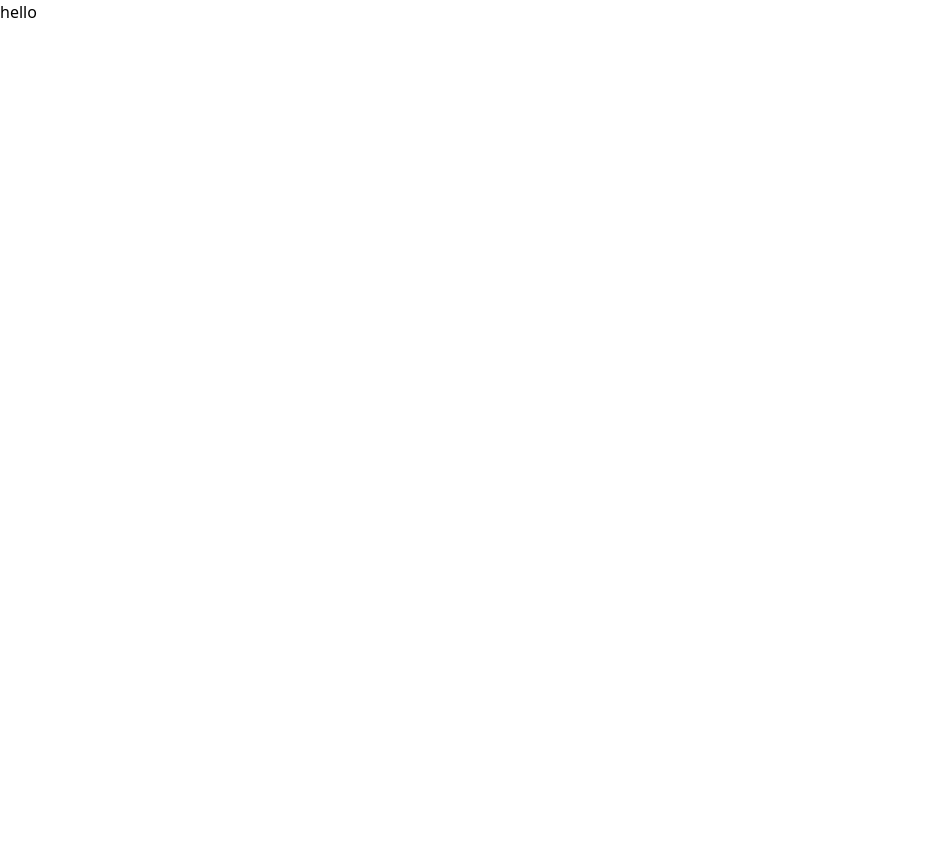
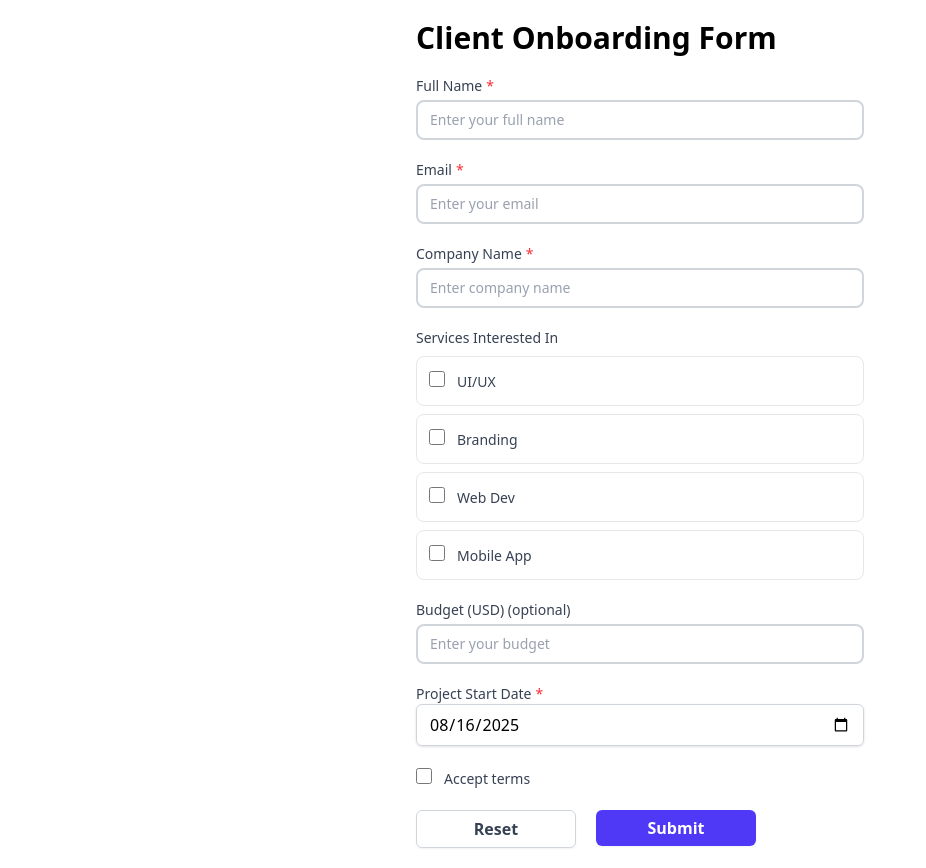
Before and after one commit to pragith98/client-onboarding-form-simple, a Next.js app: page / in a window 1280 px wide. Shown: the whole page, without its empty margins (0-926 px from the left). Before the commit the page ends 800 px from the top, so only its background shows below. Built offline with nearby package versions, Linux system fonts and the light colour scheme.

Commit message:
feat #1: Create client onboarding form ui in src/component

```diff
--- a/src/app/page.tsx
+++ b/src/app/page.tsx
@@ -1,8 +1,7 @@
+"use client";
+
+import ClientOnboardingForm from "@/components/ClientOnboardingForm";
 
 export default function Home() {
-  return (
-    <>
-      <h1>hello</h1>
-    </>
-  );
+  return <ClientOnboardingForm />;
 }
--- /dev/null
+++ b/src/components/ClientOnboardingForm.tsx
@@ -0,0 +1,196 @@
+import { OnboardingFormData, onboardingSchema } from "@/lib/onboarding.schema";
+import { zodResolver } from "@hookform/resolvers/zod";
+import React, { useEffect } from "react";
+import { useForm } from "react-hook-form";
+import TextField from "./TextField";
+import CheckboxGroup from "./CheckboxGroup";
+import DateField from "./DateField";
+import Checkbox from "./Checkbox";
+import { getTodayFormatted } from "@/utils/date.util";
+import Button, { ButtonType, ButtonVariant } from "./Button";
+import { clentServices } from "@/constants/client-services.constant";
+import { useRouter, useSearchParams } from "next/navigation";
+
+function ClientOnboardingForm() {
+  const router = useRouter();
+  const searchParams = useSearchParams();
+
+  const {
+    register,
+    handleSubmit,
+    formState: { errors },
+    watch,
+    setValue,
+    reset,
+  } = useForm<OnboardingFormData>({
+    resolver: zodResolver(onboardingSchema),
+    defaultValues: {
+      servicesInterestedIn: [],
+      projectStartDate: getTodayFormatted(),
+    },
+  });
+
+  useEffect(() => {
+    const params = new URLSearchParams(searchParams.toString());
+
+    // Set form values from query params if they exist
+    if (params.get("fullName")) {
+      setValue("fullName", params.get("fullName") || "");
+    }
+    if (params.get("email")) {
+      setValue("email", params.get("email") || "");
+    }
+    if (params.get("companyName")) {
+      setValue("companyName", params.get("companyName") || "");
+    }
+    if (params.get("budget")) {
+      setValue("budget", params.get("budget") || "");
+    }
+    if (params.get("projectStartDate")) {
+      setValue(
+        "projectStartDate",
+        params.get("projectStartDate") || getTodayFormatted()
+      );
+    }
+    if (params.get("acceptTerms")) {
+      setValue("acceptTerms", params.get("acceptTerms") === "true");
+    }
+    if (params.get("servicesInterestedIn")) {
+      const services = params.get("servicesInterestedIn")?.split(",") || [];
+      setValue("servicesInterestedIn", services);
+    }
+  }, [searchParams, setValue]);
+
+  const selectedServices = watch("servicesInterestedIn") || [];
+
+  const submitForm = (data: OnboardingFormData) => {
+    setUrlQueryParams(data);
+
+    console.debug(data);
+  };
+
+  const onClickReset = () => {
+    reset(); // Reset form
+
+    // Clear query params
+    router.replace(window.location.pathname, { scroll: false });
+  };
+
+  const setUrlQueryParams = (data: OnboardingFormData) => {
+    // Create query string from form data
+    const params = new URLSearchParams();
+    if (data.fullName) params.set("fullName", data.fullName);
+    if (data.email) params.set("email", data.email);
+    if (data.companyName) params.set("companyName", data.companyName);
+    if (data.budget) params.set("budget", data.budget);
+    if (data.projectStartDate)
+      params.set("projectStartDate", data.projectStartDate);
+    if (data.acceptTerms)
+      params.set("acceptTerms", data.acceptTerms.toString());
+    if (data.servicesInterestedIn)
+      params.set("servicesInterestedIn", data.servicesInterestedIn.toString());
+
+    // Update URL without redirecting
+    router.replace(`?${params.toString()}`, { scroll: false });
+  };
+
+  return (
+    <form onSubmit={handleSubmit(submitForm)} noValidate className={formStyles}>
+      <h1 className="text-3xl font-bold">Client Onboarding Form</h1>
+
+      {/* Full name form field */}
+      <TextField
+        label="Full Name"
+        placeholder="Enter your full name"
+        error={errors.fullName}
+        required
+        {...register("fullName")}
+      />
+
+      {/* Email form field */}
+      <TextField
+        label="Email"
+        type="email"
+        placeholder="Enter your email"
+        error={errors.email}
+        required
+        {...register("email")}
+      />
+
+      {/* Company name form field */}
+      <TextField
+        label="Company Name"
+        placeholder="Enter company name"
+        error={errors.companyName}
+        required
+        {...register("companyName")}
+      />
+
+      {/* Service interested-in checkbox group */}
+      <CheckboxGroup
+        label="Services Interested In"
+        options={clentServices}
+        value={selectedServices}
+        onChange={(newValues) => setValue("servicesInterestedIn", newValues)}
+        error={errors.servicesInterestedIn?.message}
+      />
+
+      {/* Budget form field */}
+      <TextField
+        label="Budget (USD) (optional)"
+        type="number"
+        placeholder="Enter your budget"
+        error={errors.budget?.message}
+        {...register("budget")}
+      />
+
+      {/* Project start date picker */}
+      <DateField
+        label="Project Start Date"
+        error={errors.projectStartDate?.message}
+        required
+        {...register("projectStartDate")}
+      />
+
+      {/* Accept terms checkbox */}
+      <Checkbox
+        label="Accept terms"
+        error={errors.acceptTerms?.message}
+        {...register("acceptTerms")}
+      />
+
+      {/* Form action section */}
+      <div className="flex flex-row gap-5">
+        {/* Submit button */}
+        <div className="w-40">
+          <Button variant={ButtonVariant.OUTLINED} onClick={onClickReset}>
+            Reset
+          </Button>
+        </div>
+
+        {/* Reset button */}
+        <div className="w-40">
+          <Button variant={ButtonVariant.PRIMARY} type={ButtonType.SUBMIT}>
+            Submit
+          </Button>
+        </div>
+      </div>
+    </form>
+  );
+}
+
+// Form styles
+const formStyles = `
+  flex
+  flex-col
+  gap-5
+  w-full
+  max-w-lg
+  mx-auto
+  px-4
+  sm:px-6
+  lg:px-8
+  py-5
+`;
+
+export default ClientOnboardingForm;
--- /dev/null
+++ b/src/constants/client-services.constant.ts
@@ -0,0 +1,18 @@
+export const clentServices = [
+  {
+    value: "UI/UX",
+    label: "UI/UX"
+  },
+  {
+    value: "Branding",
+    label: "Branding"
+  },
+  {
+    value: "Web Dev",
+    label: "Web Dev"
+  },
+  {
+    value: "Mobile App",
+    label: "Mobile App"
+  }
+];
--- /dev/null
+++ b/src/utils/date.util.ts
@@ -0,0 +1,7 @@
+export const getTodayFormatted = () => {
+  const today = new Date();
+  const yyyy = today.getFullYear();
+  const mm = String(today.getMonth() + 1).padStart(2, "0");
+  const dd = String(today.getDate()).padStart(2, "0");
+  return `${yyyy}-${mm}-${dd}`;
+};
```
